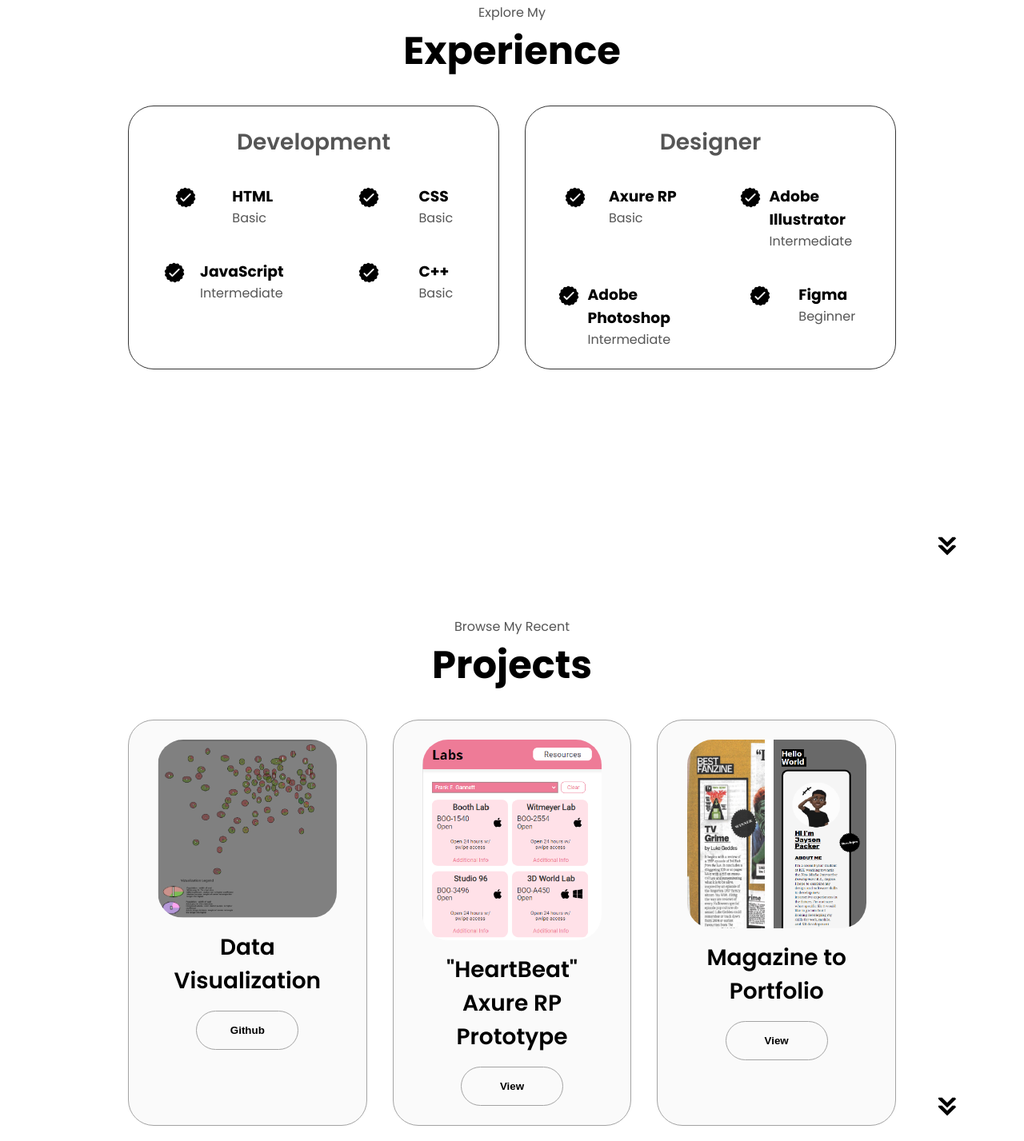
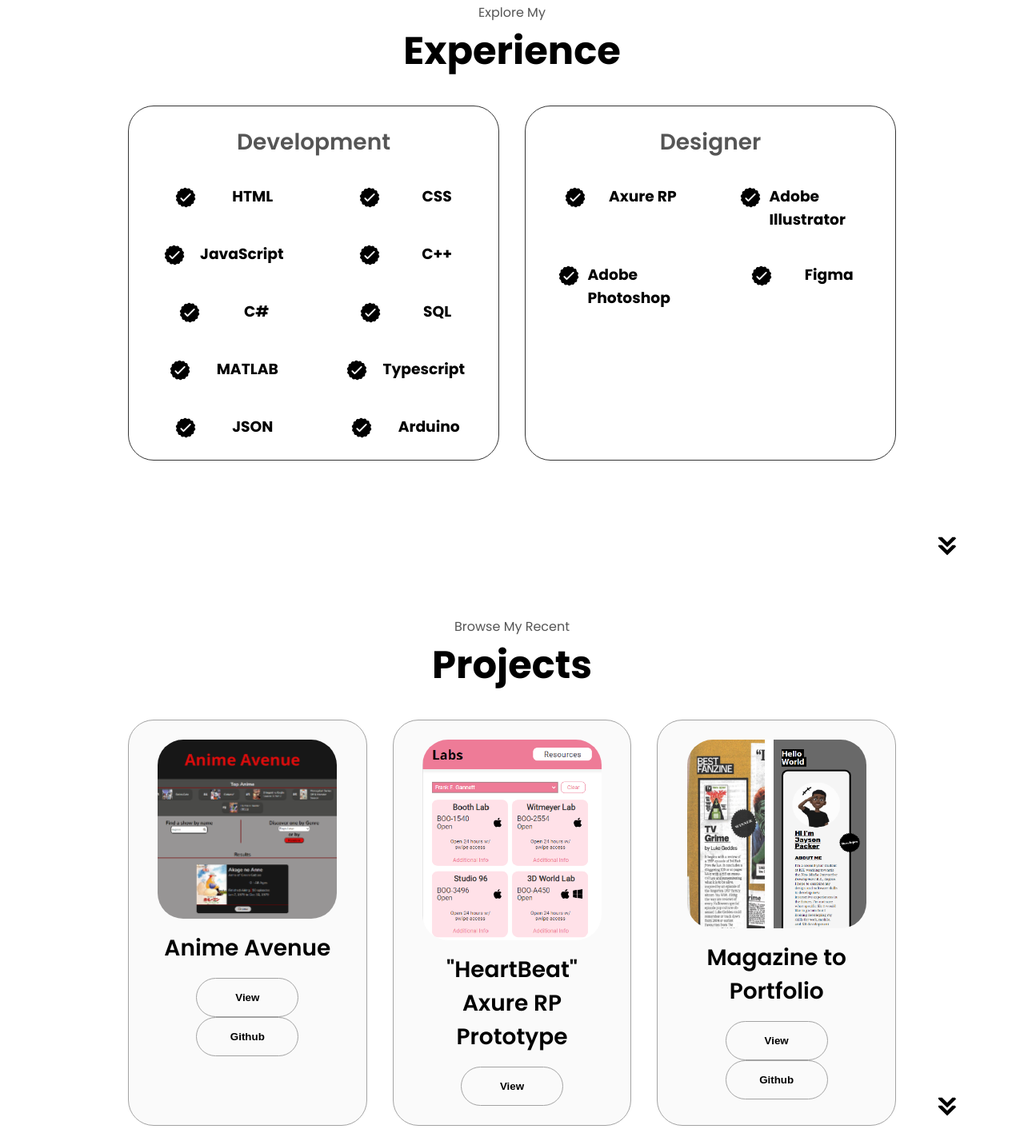
Before and after one commit to JaysonPacker/portfolio-1, a plain HTML site: page index.html in a window 1280 px wide. Shown: the part 1693-3120 px from the top of the page at 80% size. Drawn offline with Linux system fonts and the light colour scheme.

Commit message:
Removed Data viz and added anime Avenue

```diff
--- a/index.html
+++ b/index.html
@@ -90,12 +90,12 @@
              alt="education Icon"
              class="icon">
              <h3>Education</h3>
-             <p>Rising Junior at R.I.T.<br/> New Media Interactive Developer B.S </p>
+             <p>Junior at R.I.T.<br/> New Media Interactive Developer B.S </p>
         </div>
     </div>
     <div class="text-container">
         <p>
-          I'm a second year student at RIT, working towards my New Media Interactive Development B.S.. I hope to combine my design and software skills to contribute to a team developing new experiences in the future.        </p>
+          Hi, I'm Jayson a 3rd year New Media Interactive Development major with a passion for software development. I've always enjoyed a good puzzle/challenge and find that greatest satisfaction in the successful completion of them. That same passion carries over into coding. From the creative to the analytical side of development I enjoy the challenges and the creative thinking need for them. I'm always open to learn and gain new skills when I can, and I'm seeking an co-op/internship for this summer to improve on myself and my work.        </p>
     </div>
 </div>
     </div>
@@ -118,7 +118,6 @@
               />
               <div>
                 <h3>HTML</h3>
-                <p>Basic</p>
               </div>
             </article>
             <article>
@@ -129,7 +128,6 @@
               />
               <div>
                 <h3>CSS</h3>
-                <p>Basic</p>
               </div>
             </article>
             <article>
@@ -140,7 +138,6 @@
               />
               <div>
                 <h3>JavaScript</h3>
-                <p>Intermediate</p>
               </div>
             </article>
             <article>
@@ -151,7 +148,66 @@
               />
               <div>
                 <h3>C++</h3>
-                <p>Basic</p>
+              </div>
+            </article>
+            <article>
+              <img
+                src="./assets/checkmark.png"
+                alt="Experience icon"
+                class="icon"
+              />
+              <div>
+                <h3>C#</h3>
+              </div>
+            </article>
+            <article>
+              <img
+                src="./assets/checkmark.png"
+                alt="Experience icon"
+                class="icon"
+              />
+              <div>
+                <h3>SQL</h3>
+              </div>
+            </article>
+            <article>
+              <img
+                src="./assets/checkmark.png"
+                alt="Experience icon"
+                class="icon"
+              />
+              <div>
+                <h3>MATLAB</h3>
+              </div>
+            </article>
+            <article>
+              <img
+                src="./assets/checkmark.png"
+                alt="Experience icon"
+                class="icon"
+              />
+              <div>
+                <h3>Typescript</h3>
+              </div>
+            </article>
+            <article>
+              <img
+                src="./assets/checkmark.png"
+                alt="Experience icon"
+                class="icon"
+              />
+              <div>
+                <h3>JSON</h3>
+              </div>
+            </article>
+            <article>
+              <img
+                src="./assets/checkmark.png"
+                alt="Experience icon"
+                class="icon"
+              />
+              <div>
+                <h3>Arduino</h3>
               </div>
             </article>
           </div>
@@ -167,7 +223,6 @@
               />
               <div>
                 <h3>Axure RP </h3>
-                <p>Basic</p>
               </div>
             </article>
             <article>
@@ -178,7 +233,6 @@
               />
               <div>
                 <h3>Adobe Illustrator</h3>
-                <p>Intermediate</p>
               </div>
             </article>
             <article>
@@ -189,7 +243,6 @@
               />
               <div>
                 <h3>Adobe Photoshop</h3>
-                <p>Intermediate</p>
               </div>
             </article>
             <article>
@@ -200,7 +253,6 @@
               />
               <div>
                 <h3>Figma</h3>
-                <p>Beginner</p>
               </div>
             </article>
           </div>
@@ -218,24 +270,24 @@
         <div class="details-container color-container">
           <div class="article-container">
             <img
-              src="./assets/project-1.png"
+              src="./assets/animeAvenue.png"
               alt="Project 1"
               class="project-img"
             />
           </div>
-          <h2 class="experience-sub-title project-title">Data Visualization</h2>
+          <h2 class="experience-sub-title project-title">Anime Avenue</h2>
           <div class="btn-container">
             <button
               class="btn btn-color-2 project-btn"
-              onclick="location.href='https://github.com/JaysonPacker/IGME-102-Data-Viz'"
+              onclick="location.href='https://people.rit.edu/~jnp1380/235/project2/'"
             >
-              Github
+              View
             </button>
             <button
-              class="btn btn-color-2 project-btn btn-alt"
-              onclick="location.href='https://github.com/'"
+              class="btn btn-color-2 project-btn"
+              onclick="location.href='https://github.com/JaysonPacker/Anime-Avenue'"
             >
-              Live Demo
+             Github
             </button>
           </div>
         </div>
@@ -280,10 +332,10 @@
               View
             </button>
             <button
-              class="btn btn-color-2 project-btn btn-alt"
-              onclick="location.href='https://people.rit.edu/~jnp1380/project1/'"
+              class="btn btn-color-2 project-btn"
+              onclick="location.href='https://github.com/JaysonPacker/Magazine-to-Portfolio'"
             >
-              Live Demo
+              Github
             </button>
           </div>
         </div>
```
Also changed, not shown: assets/animeAvenue.png (added).
